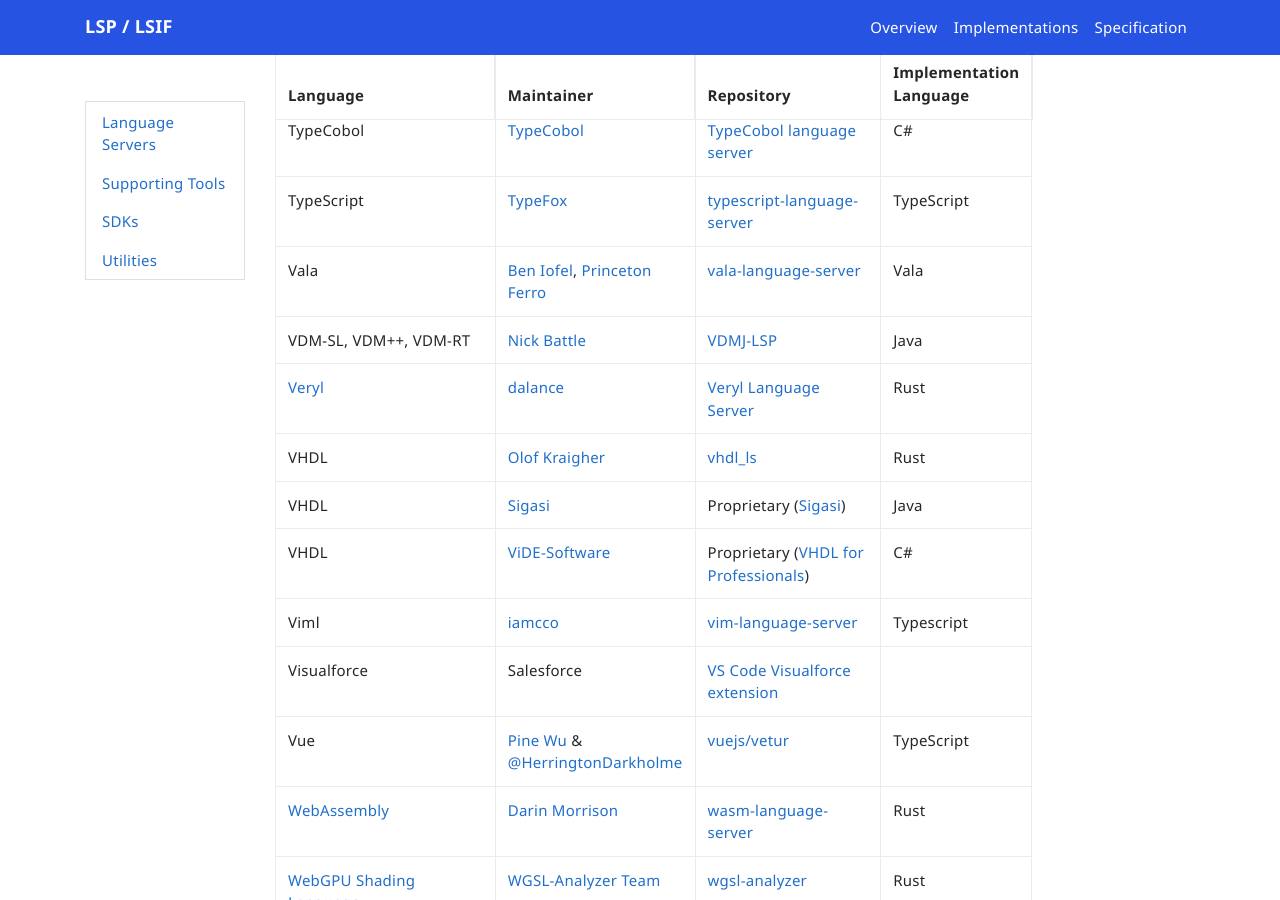
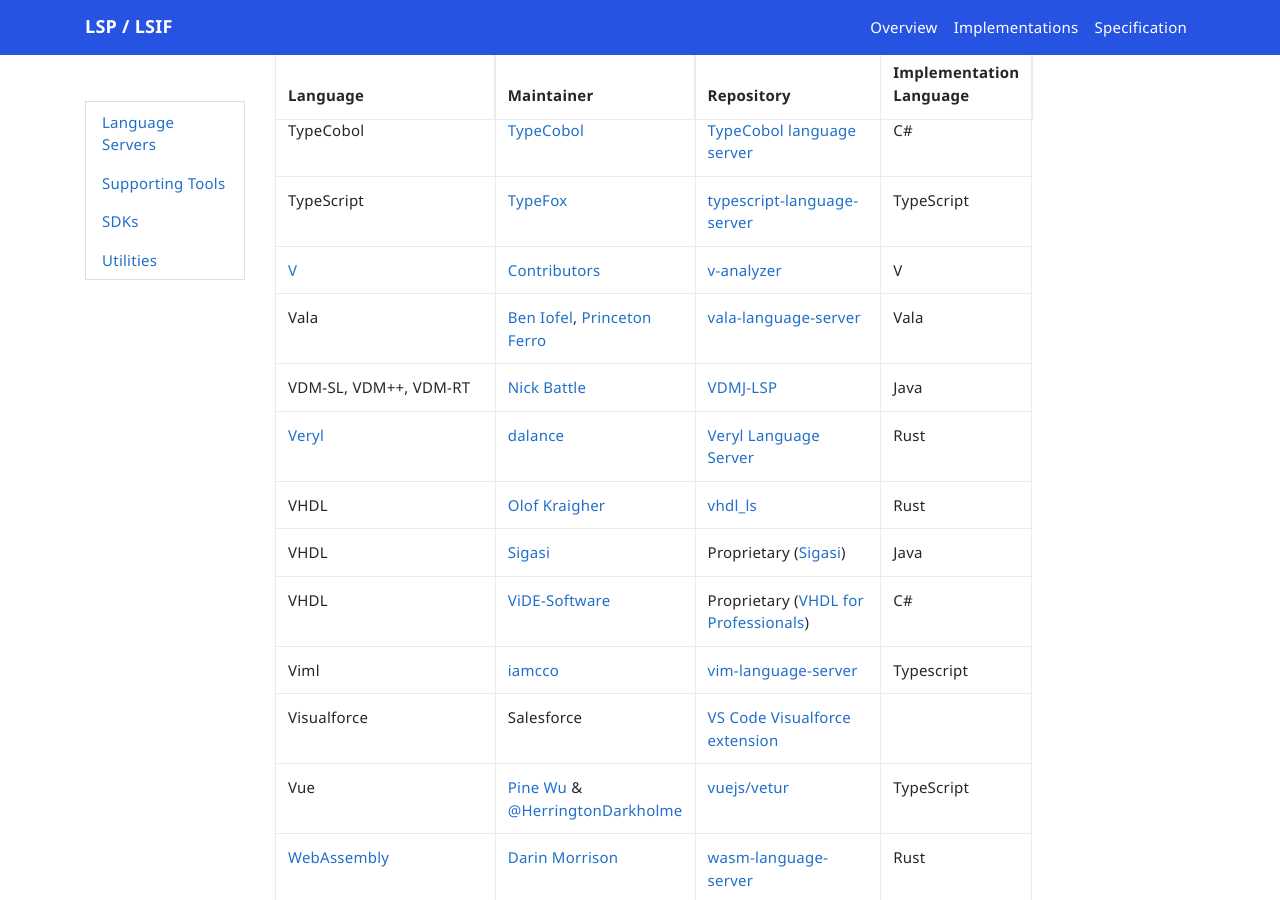
Before and after one commit to microsoft/language-server-protocol, a Jekyll site: the page built from _implementors/servers.md, in a window 1280 px wide and 900 px high, scrolled down 10895 px. Built offline with Jekyll 4.4.1, drawn with Linux system fonts in a browser that asks for light colours; nearby versions of some CDN libraries; comment, search, counter and statistics services are not loaded.

Commit message:
servers.md: add `v-analyzer` (#1765)

```diff
--- a/_implementors/servers.md
+++ b/_implementors/servers.md
@@ -202,6 +202,7 @@
 | Turtle | [Stardog Union](https://github.com/stardog-union) | [Turtle Language Server](https://github.com/stardog-union/stardog-language-servers/tree/master/packages/turtle-language-server) | TypeScript |
 | TypeCobol| [TypeCobol](https://github.com/TypeCobolTeam) | [TypeCobol language server](https://github.com/TypeCobolTeam/TypeCobol/tree/master/TypeCobol.LanguageServer) | C# |
 | TypeScript|[TypeFox](http://typefox.io/)| [typescript-language-server](https://github.com/theia-ide/typescript-language-server) | TypeScript |
+| [V](https://vlang.io) | [Contributors](https://github.com/v-analyzer/v-analyzer/graphs/contributors) | [v-analyzer](https://github.com/v-analyzer/v-analyzer) | V
 | Vala | [Ben Iofel](https://github.com/benwaffle), [Princeton Ferro](https://github.com/Prince781) | [vala-language-server](https://github.com/benwaffle/vala-language-server) | Vala |
 | VDM-SL, VDM++, VDM-RT | [Nick Battle](https://github.com/nickbattle)| [VDMJ-LSP](https://github.com/nickbattle/vdmj/tree/master/lsp) | Java |
 | [Veryl](https://github.com/dalance/veryl) | [dalance](https://github.com/dalance) | [Veryl Language Server](https://github.com/dalance/veryl/tree/master/crates/languageserver) | Rust |
```
